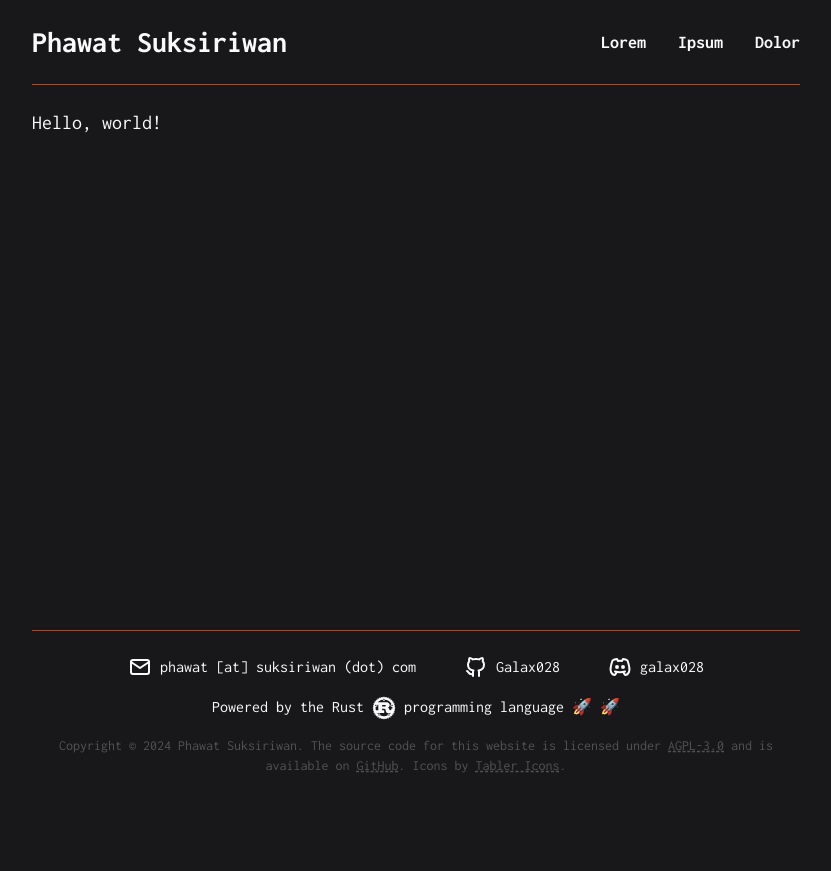
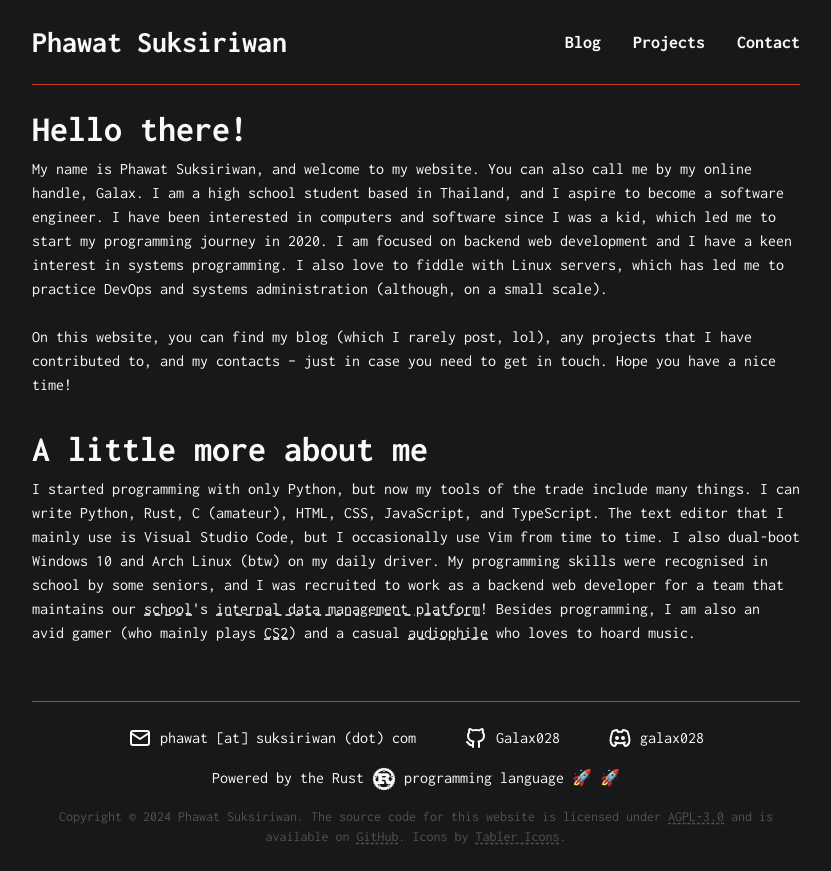
Before and after one commit to Galax028/website, a website built with Vite: page src/frontend/src/index.html in a window 1280 px wide. Shown: the whole page, without its empty margins (224-1055 px from the left). Before the commit the page ends 800 px from the top, so only its background shows below. Built offline with nearby package versions, Linux system fonts and the light colour scheme.

Commit message:
feat(frontend): homepage content

```diff
--- a/src/frontend/src/index.html
+++ b/src/frontend/src/index.html
@@ -12,14 +12,47 @@
       <a class="logo" href="/">Phawat Suksiriwan</a>
       <nav>
         <ul>
-          <li><a href="">Lorem</a></li>
-          <li><a href="">Ipsum</a></li>
-          <li><a href="">Dolor</a></li>
+          <li><a href="/blog">Blog</a></li>
+          <li><a href="/">Projects</a></li>
+          <li><a href="/">Contact</a></li>
         </ul>
       </nav>
     </header>
     <main>
-      <h1 class="text-xl">Hello, world!</h1>
+      <h1>Hello there!</h1>
+      <p>
+        My name is Phawat Suksiriwan, and welcome to my website. You can also
+        call me by my online handle, Galax. I am a high school student based in
+        Thailand, and I aspire to become a software engineer. I have been
+        interested in computers and software since I was a kid, which led me to
+        start my programming journey in 2020. I am focused on backend web
+        development and I have a keen interest in systems programming. I also
+        love to fiddle with Linux servers, which has led me to practice DevOps
+        and systems administration (although, on a small scale).
+        <br />
+        <br />
+        On this website, you can find my blog (which I rarely post, lol), any
+        projects that I have contributed to, and my contacts &ndash; just in
+        case you need to get in touch. Hope you have a nice time!
+      </p>
+      <h1>A little more about me</h1>
+      <p>
+        I started programming with only Python, but now my tools of the trade
+        include many things. I can write Python, Rust, C (amateur), HTML, CSS,
+        JavaScript, and TypeScript. The text editor that I mainly use is Visual
+        Studio Code, but I occasionally use Vim from time to time. I also
+        dual-boot Windows 10 and Arch Linux (btw) on my daily driver. My
+        programming skills were recognised in school by some seniors, and I was
+        recruited to work as a backend web developer for a team that maintains
+        our
+        <a href="https://github.com/suankularb-wittayalai-school">school</a>'s
+        <a href="https://github.com/suankularb-wittayalai-school/mysk-frontend"
+          >internal data management platform</a
+        >! Besides programming, I am also an avid gamer (who mainly plays
+        <a href="https://www.counter-strike.net/cs2">CS2</a>) and a casual
+        <a href="https://en.wikipedia.org/wiki/Audiophile">audiophile</a> who
+        loves to hoard music.
+      </p>
     </main>
     <footer>
       <ul>
@@ -100,7 +133,7 @@
           height="24"
           viewBox="0 0 24 24"
           xmlns="http://www.w3.org/2000/svg"
-          class="hover:rotate-12 hover:duration-300 hover:ease-[cubic-bezier(.22,.68,0,1.71)]"
+          class="duration-300 ease-[cubic-bezier(.22,.68,0,1.71)] hover:rotate-12"
         >
           <g>
             <path
--- a/src/frontend/src/styles/global.css
+++ b/src/frontend/src/styles/global.css
@@ -4,6 +4,22 @@
 @tailwind base;
 @tailwind components;
 @tailwind utilities;
+
+h1 {
+  @apply mb-2 text-4xl font-bold;
+}
+
+p {
+  @apply mb-8;
+}
+
+p > a {
+  @apply underline decoration-dashed hover:text-orange-500;
+}
+
+svg {
+  @apply inline-block whitespace-nowrap text-neutral-50;
+}
 
 html,
 body {
@@ -12,10 +28,6 @@ body {
 
 body {
   @apply flex flex-col items-stretch justify-items-center bg-zinc-900 font-mono text-neutral-50;
-}
-
-svg {
-  @apply text-neutral-50;
 }
 
 header,
@@ -40,8 +52,8 @@ header > nav > ul {
   @apply flex gap-8;
 }
 
-header > nav > ul > li > a:hover {
-  @apply text-orange-500;
+header > nav > ul > li > a {
+  @apply hover:text-orange-500;
 }
 
 main {
@@ -60,8 +72,8 @@ footer > ul .contact-item {
   @apply flex justify-center gap-2;
 }
 
-footer > ul a.contact-item:hover {
-  @apply text-orange-500;
+footer > ul a.contact-item {
+  @apply hover:text-orange-500;
 }
 
 footer > ul a.contact-item:hover > svg {
@@ -72,10 +84,6 @@ footer > span.powered-by {
   @apply my-4 text-center;
 }
 
-footer > span.powered-by > svg {
-  @apply inline-block whitespace-nowrap;
-}
-
 footer > span.copyright {
   @apply text-center text-sm text-neutral-600;
 }
```
